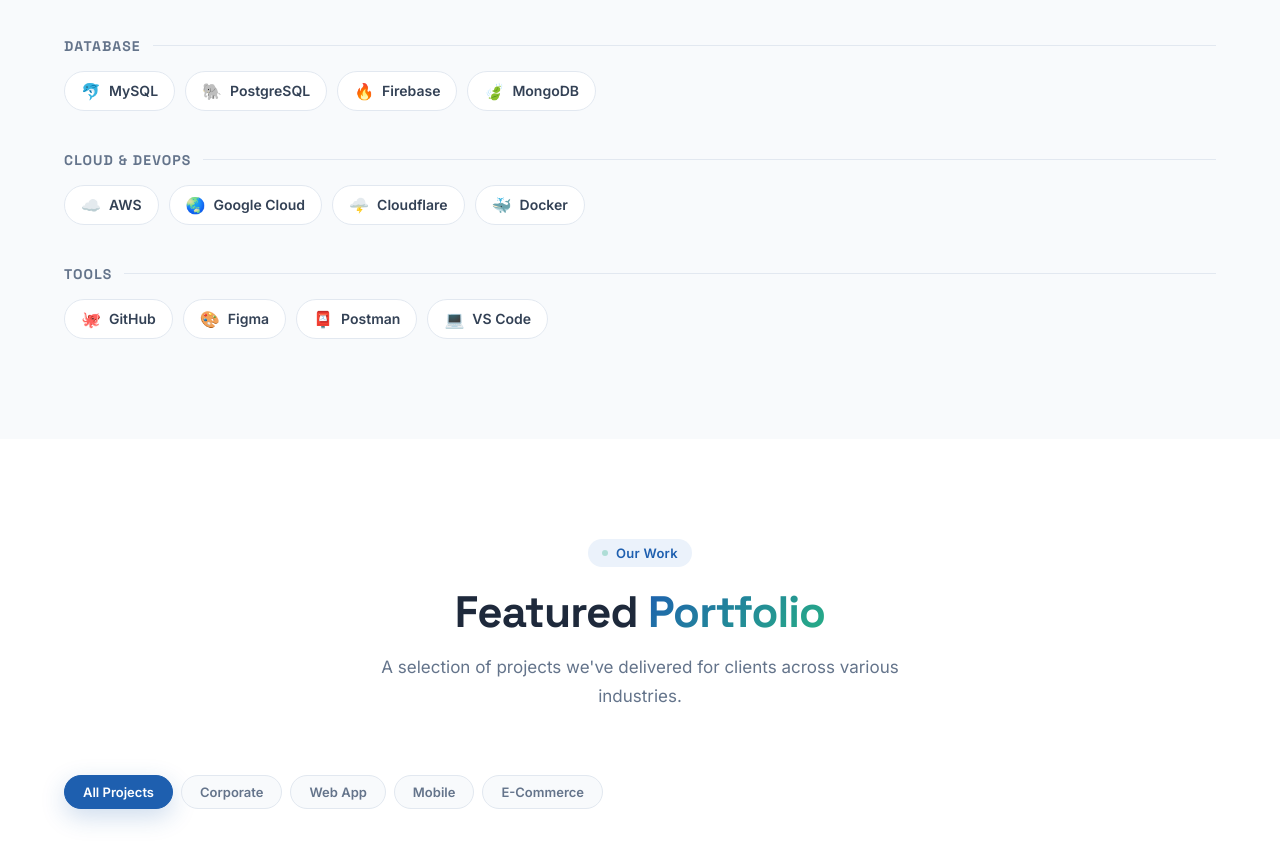
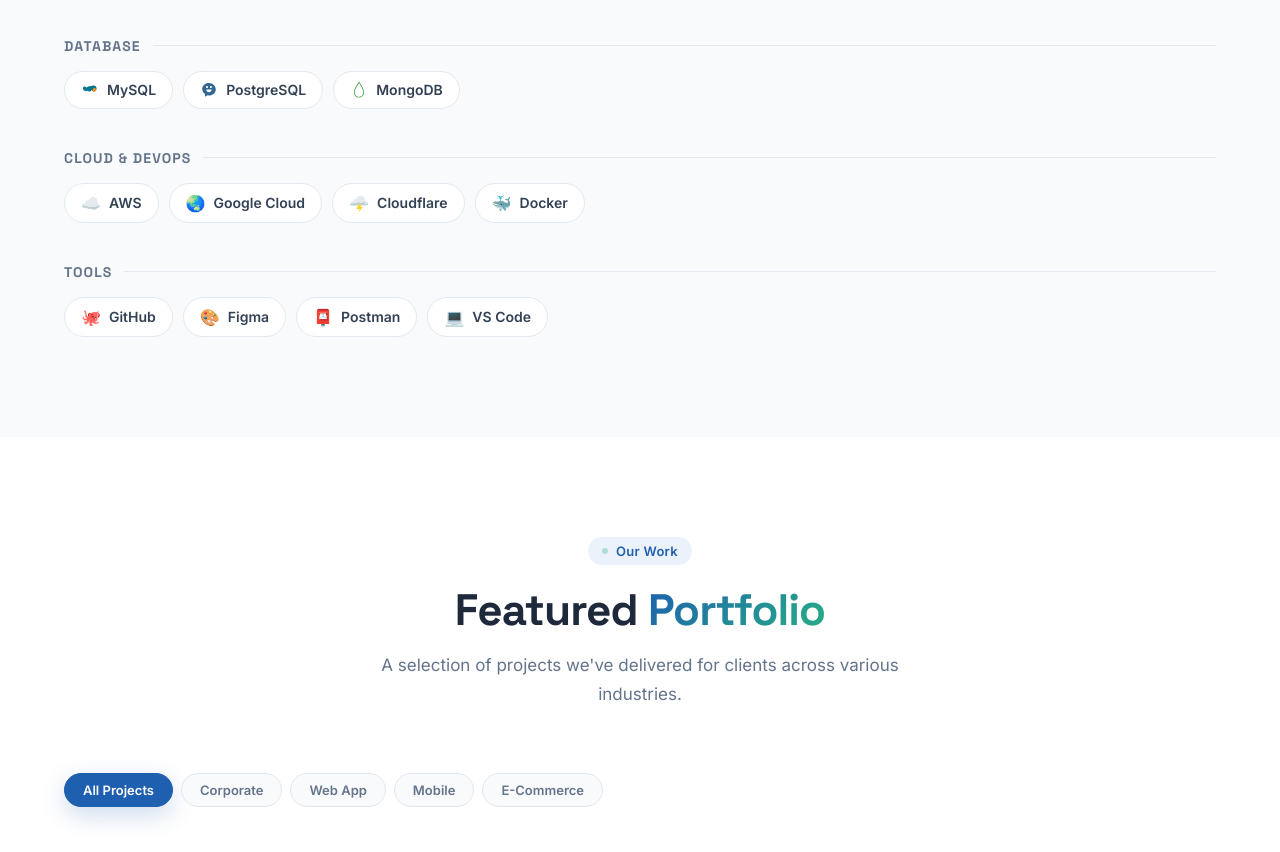
Before and after one commit to hawww1705/benchcodedev, a website: page index.html in a window 1280 px wide. Shown: the part 6096-6948 px from the top of the page. Drawn offline with Linux system fonts and the light colour scheme; animation ran at ten frames a second.

Commit message:
Update Database tech stack logos and order (MySQL, PostgreSQL, MongoDB), remove Firebase

```diff
--- a/index.html
+++ b/index.html
@@ -609,10 +609,9 @@
         <div class="tech-category reveal reveal-delay-2">
           <div class="tech-cat-title">Database</div>
           <div class="tech-badges">
-            <span class="tech-badge"><span class="tech-emoji">🐬</span> MySQL</span>
-            <span class="tech-badge"><span class="tech-emoji">🐘</span> PostgreSQL</span>
-            <span class="tech-badge"><span class="tech-emoji">🔥</span> Firebase</span>
-            <span class="tech-badge"><span class="tech-emoji">🍃</span> MongoDB</span>
+            <span class="tech-badge"><img src="assets/tech/mysql.svg" alt="MySQL" width="18" height="18" /> MySQL</span>
+            <span class="tech-badge"><img src="assets/tech/postgresql.svg" alt="PostgreSQL" width="18" height="18" /> PostgreSQL</span>
+            <span class="tech-badge"><img src="assets/tech/mongodb.svg" alt="MongoDB" width="18" height="18" /> MongoDB</span>
           </div>
         </div>
 
```
Also changed, not shown: assets/tech/mongodb.svg (added), assets/tech/mysql.svg (added), assets/tech/postgresql.svg (added).
